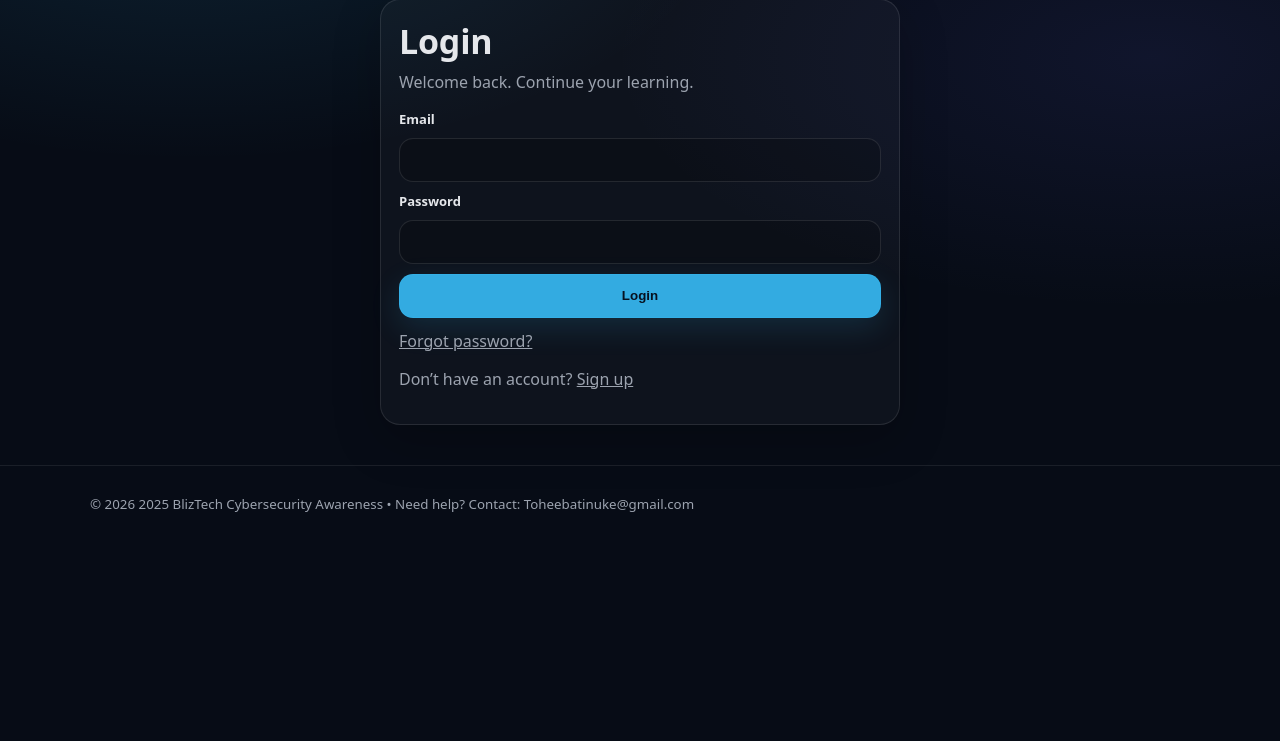
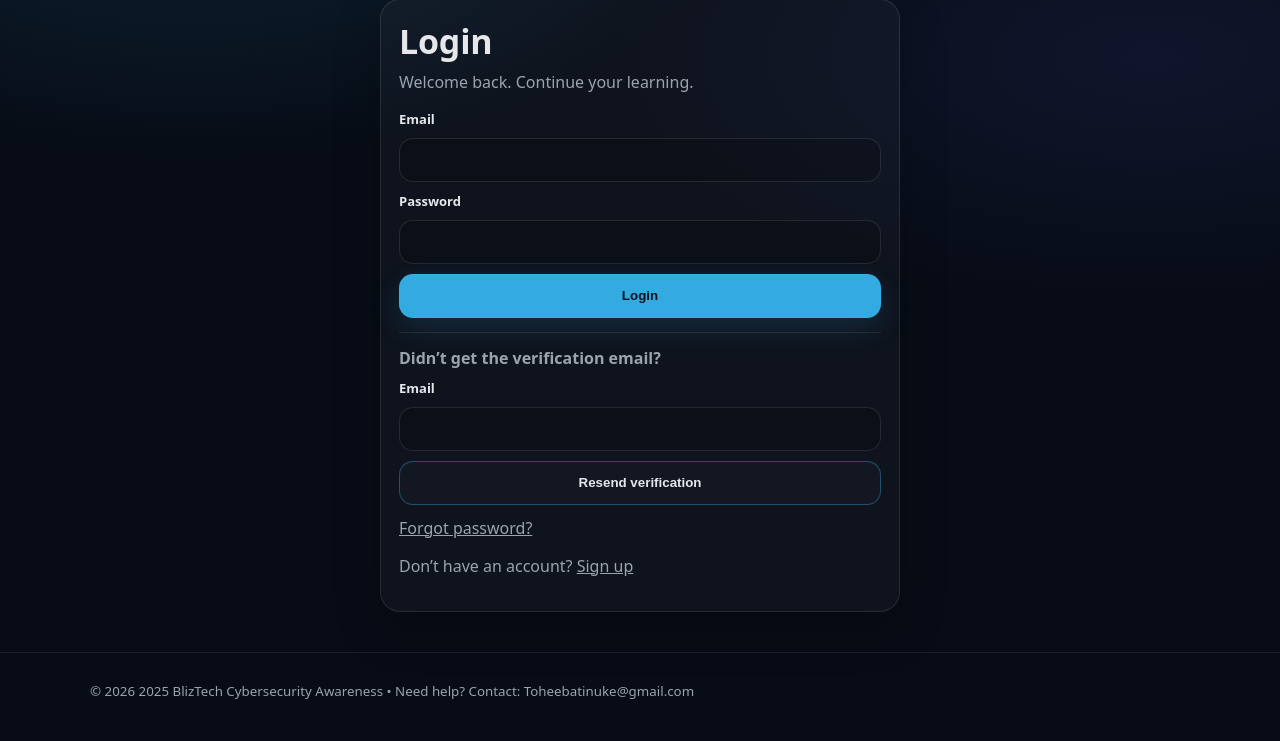
Before and after one commit to Teebliss97/Bliztech, a Flask app: page /auth/login in a window 1280 px wide. Shown: the part 114-855 px from the top of the page. Run offline with Flask 3, Linux system fonts and the light colour scheme.

Commit message:
Add password complexity + email verification before login

```diff
--- a/app/blueprints/auth/routes.py
+++ b/app/blueprints/auth/routes.py
@@ -1,6 +1,7 @@
 import os
 import uuid
 import json
+import re
 from datetime import datetime, timedelta
 from urllib.parse import urlsplit, urlunsplit
 
@@ -213,6 +214,65 @@ def _safe_next_url(default_endpoint: str = "main.home") -> str:
     return safe_rel
 
 
+# -------------------------
+# Password policy (Option B)
+# -------------------------
+_PASSWORD_POLICY = {
+    "min_len": 8,
+    "upper": re.compile(r"[A-Z]"),
+    "lower": re.compile(r"[a-z]"),
+    "digit": re.compile(r"\d"),
+    "special": re.compile(r"[^A-Za-z0-9]"),
+}
+
+
+def _password_ok(pw: str) -> bool:
+    pw = pw or ""
+    if len(pw) < _PASSWORD_POLICY["min_len"]:
+        return False
+    if not _PASSWORD_POLICY["upper"].search(pw):
+        return False
+    if not _PASSWORD_POLICY["lower"].search(pw):
+        return False
+    if not _PASSWORD_POLICY["digit"].search(pw):
+        return False
+    if not _PASSWORD_POLICY["special"].search(pw):
+        return False
+    return True
+
+
+def _password_help() -> str:
+    return "Password must be 8+ characters and include uppercase, lowercase, a number, and a special character."
+
+
+# -------------------------
+# Email verification helpers
+# -------------------------
+def _external_base_url() -> str:
+    """
+    Use canonical host if available, otherwise fallback to RENDER_EXTERNAL_URL if set.
+    """
+    canonical = os.getenv("CANONICAL_HOST", "").strip()
+    if canonical:
+        return f"https://{canonical}"
+    return (os.getenv("RENDER_EXTERNAL_URL", "") or "").rstrip("/")
+
+
+def _send_verification_email(user: User) -> bool:
+    token = user.generate_email_verify_token()
+
+    base_url = _external_base_url()
+    verify_path = url_for("auth.verify_email", token=token)
+    verify_link = f"{base_url}{verify_path}" if base_url else verify_path
+
+    html = render_template(
+        "emails/verify_email.html",
+        verify_link=verify_link,
+        user_email=user.email,
+    )
+    return send_email(user.email, "Verify your BlizTech email", html)
+
+
 @auth_bp.route("/signup", methods=["GET", "POST"])
 @limiter.limit("3 per minute; 10 per hour")
 def signup():
@@ -226,20 +286,20 @@ def signup():
 
         if not email or not password:
             flash("Email and password are required.", "error")
-            return render_template("auth/signup.html")
+            return render_template("auth/signup.html", next=request.form.get("next", ""))
 
         if password != confirm:
             flash("Passwords do not match.", "error")
-            return render_template("auth/signup.html")
+            return render_template("auth/signup.html", next=request.form.get("next", ""))
 
-        if len(password) < 8:
-            flash("Password should be at least 8 characters.", "error")
-            return render_template("auth/signup.html")
+        if not _password_ok(password):
+            flash(_password_help(), "error")
+            return render_template("auth/signup.html", next=request.form.get("next", ""))
 
         exists = User.query.filter_by(email=email).first()
         if exists:
             flash("That email is already registered. Please log in.", "error")
-            return redirect(url_for("auth.login"))
+            return redirect(url_for("auth.login", next=request.form.get("next", "")))
 
         user = User(email=email)
         user.set_password(password)
@@ -247,21 +307,69 @@ def signup():
         if email in _admin_emails_set():
             user.is_admin = True
 
+        # ✅ New accounts start unverified
+        user.email_verified = False
+        user.email_verified_at = None
+
         db.session.add(user)
         db.session.commit()
 
-        login_user(user)
+        # ✅ Send verification email
+        ok = _send_verification_email(user)
+        if not ok:
+            current_app.logger.error("SendGrid verify email failed for %s", user.email)
 
-        anon_id = _anon_key()
-        if anon_id:
-            _merge_progress(anon_id, _user_key(user.id))
-            session["anon_id"] = f"anon:{uuid.uuid4().hex}"
+        flash("Account created ✅ Please check your email to verify your account before logging in.", "success")
+        return redirect(url_for("auth.login", next=request.form.get("next", "")))
 
-        flash("Account created successfully ✅", "success")
-        return redirect(_safe_next_url(default_endpoint="main.home"))
+    return render_template("auth/signup.html", next=request.args.get("next", ""))
 
-    # Pass next through to template (optional)
-    return render_template("auth/signup.html", next=request.args.get("next", ""))
+
+@auth_bp.route("/verify-email/<token>")
+@limiter.limit("10 per minute")
+def verify_email(token):
+    user = User.verify_email_verify_token(token, max_age_seconds=60 * 60 * 24)  # 24h
+    if not user:
+        flash("That verification link is invalid or has expired.", "error")
+        return redirect(url_for("auth.login"))
+
+    if not user.email_verified:
+        user.email_verified = True
+        user.email_verified_at = datetime.utcnow()
+        db.session.commit()
+
+    flash("Email verified ✅ You can now log in.", "success")
+    return redirect(url_for("auth.login"))
+
+
+@auth_bp.route("/resend-verification", methods=["POST"])
+@limiter.limit("3 per minute; 10 per hour")
+def resend_verification():
+    email = (request.form.get("email") or "").strip().lower()
+    ip = _client_ip()
+
+    # Generic response to avoid email enumeration
+    generic_msg = "If that email exists and is not verified, we’ve sent a new verification link."
+
+    if not email:
+        flash(generic_msg, "success")
+        return redirect(url_for("auth.login"))
+
+    user = User.query.filter_by(email=email).first()
+    if not user:
+        _log_auth_event("auth_resend_verify_unknown_email", email=_mask_email(email), ip=ip)
+        flash(generic_msg, "success")
+        return redirect(url_for("auth.login"))
+
+    if user.email_verified:
+        _log_auth_event("auth_resend_verify_already_verified", email=_mask_email(email), ip=ip, user_id=user.id)
+        flash("That email is already verified. Please log in.", "success")
+        return redirect(url_for("auth.login"))
+
+    ok = _send_verification_email(user)
+    _log_auth_event("auth_resend_verify_sent", email=_mask_email(email), ip=ip, user_id=user.id, ok=bool(ok))
+    flash(generic_msg, "success")
+    return redirect(url_for("auth.login"))
 
 
 @auth_bp.route("/login", methods=["GET", "POST"])
@@ -308,6 +416,12 @@ def login():
                 flash("Invalid email or password.", "error")
             return render_template("auth/login.html", next=request.form.get("next", request.args.get("next", "")))
 
+        # ✅ Block login if not verified
+        if not getattr(user, "email_verified", False):
+            _log_auth_event("auth_login_blocked_unverified", email=masked, ip=ip, user_id=user.id)
+            flash("Please verify your email before logging in. Use 'Resend verification' below.", "error")
+            return render_template("auth/login.html", next=request.form.get("next", request.args.get("next", "")), email_prefill=email)
+
         # Success: clear lockout state
         _clear_login_state(email=email, ip=ip)
 
@@ -323,7 +437,7 @@ def login():
         flash("Welcome back ✅", "success")
         return redirect(_safe_next_url(default_endpoint="main.home"))
 
-    return render_template("auth/login.html", next=request.args.get("next", ""))
+    return render_template("auth/login.html", next=request.args.get("next", ""), email_prefill="")
 
 
 @auth_bp.route("/logout")
@@ -348,7 +462,7 @@ def forgot_password():
         if user:
             token = user.generate_reset_token()
 
-            base_url = os.getenv("RENDER_EXTERNAL_URL", "").rstrip("/")
+            base_url = _external_base_url()
             reset_path = url_for("auth.reset_password", token=token)
             reset_link = f"{base_url}{reset_path}" if base_url else reset_path
 
@@ -375,8 +489,8 @@ def reset_password(token):
         password = (request.form.get("password") or "").strip()
         confirm = (request.form.get("confirm") or "").strip()
 
-        if len(password) < 8:
-            flash("Password should be at least 8 characters.", "error")
+        if not _password_ok(password):
+            flash(_password_help(), "error")
             return render_template("auth/reset_password.html")
 
         if password != confirm:
--- a/app/templates/auth/login.html
+++ b/app/templates/auth/login.html
@@ -8,13 +8,22 @@
       <input type="hidden" name="next" value="{{ next or '' }}">
 
       <label>Email</label>
-      <input name="email" type="email" required>
+      <input name="email" type="email" value="{{ email_prefill or '' }}" required>
 
       <label>Password</label>
       <input name="password" type="password" required>
 
       <button class="btn" type="submit">Login</button>
     </form>
+
+    <div style="margin-top:14px; border-top:1px solid rgba(255,255,255,.08); padding-top:14px;">
+      <div class="muted" style="font-weight:800; margin-bottom:8px;">Didn’t get the verification email?</div>
+      <form method="POST" action="{{ url_for('auth.resend_verification') }}" class="form" style="gap:10px;">
+        <label style="margin-top:0;">Email</label>
+        <input name="email" type="email" value="{{ email_prefill or '' }}" required>
+        <button class="btn btn-outline" type="submit">Resend verification</button>
+      </form>
+    </div>
 
     <p class="muted" style="margin-top:12px;">
       <a href="{{ url_for('auth.forgot_password', next=next) }}">Forgot password?</a>
--- a/app/templates/auth/signup.html
+++ b/app/templates/auth/signup.html
@@ -12,6 +12,9 @@
 
       <label>Password</label>
       <input name="password" type="password" required>
+      <p class="muted" style="margin-top:-6px; font-size:13px;">
+        Password must be 8+ characters and include uppercase, lowercase, a number, and a special character.
+      </p>
 
       <label>Confirm Password</label>
       <input name="confirm" type="password" required>
```
Also changed, not shown: app/models.py (+61 -1 lines), app/templates/emails/verify_email.html (added, +27 -0 lines), migrations/versions/b395b2081bfa_add_email_verification_fields.py (added, +35 -0 lines).
